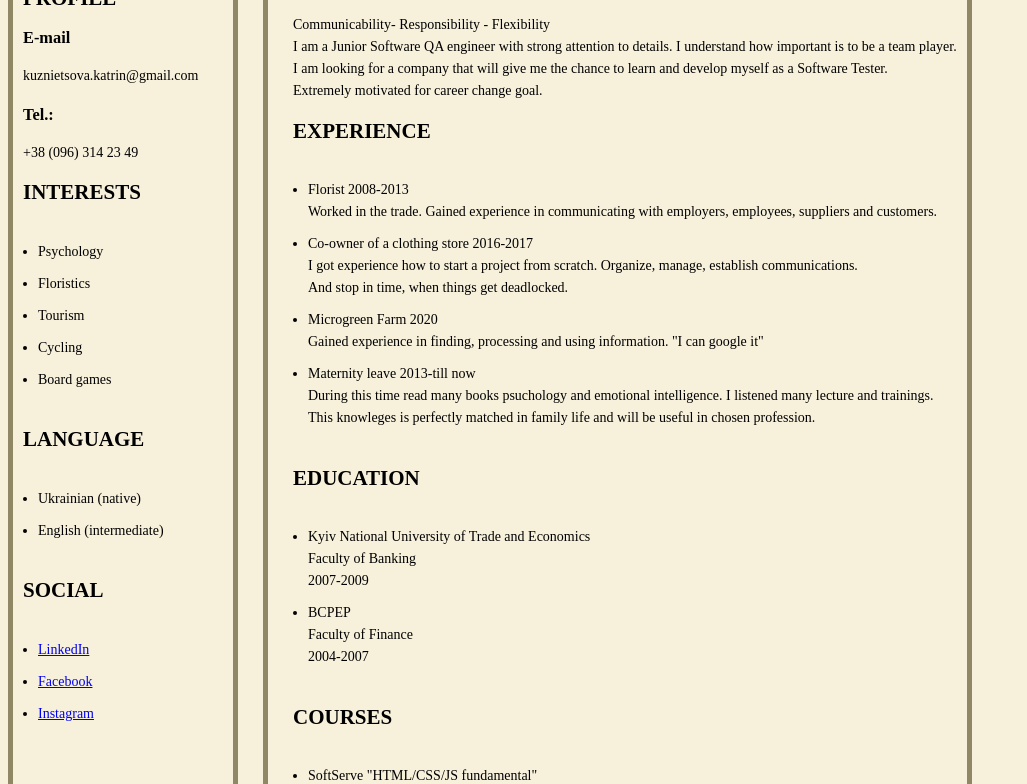
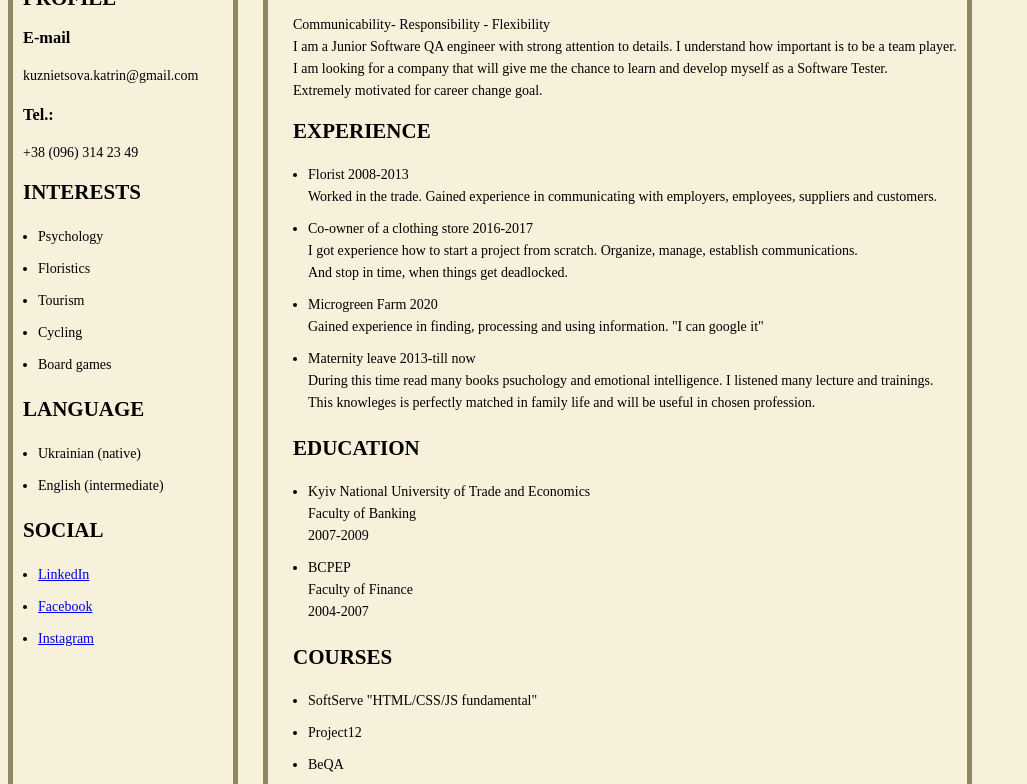
Before and after one commit to KateKuzzz/KuznietsovaKaterynaCV, a plain HTML site: page index.html in a window 1280 px wide. Shown: the part 210-994 px from the top of the page, without its empty margins (0-1027 px from the left). Drawn offline with Linux system fonts and the light colour scheme.

Commit message:
Update index.css

```diff
--- a/css/index.css
+++ b/css/index.css
@@ -8,7 +8,7 @@ img {
     border-radius: 60%;
 }
 ul {
-    padding: 15px;
+    padding-left: 15px;
 }
 
 
```
